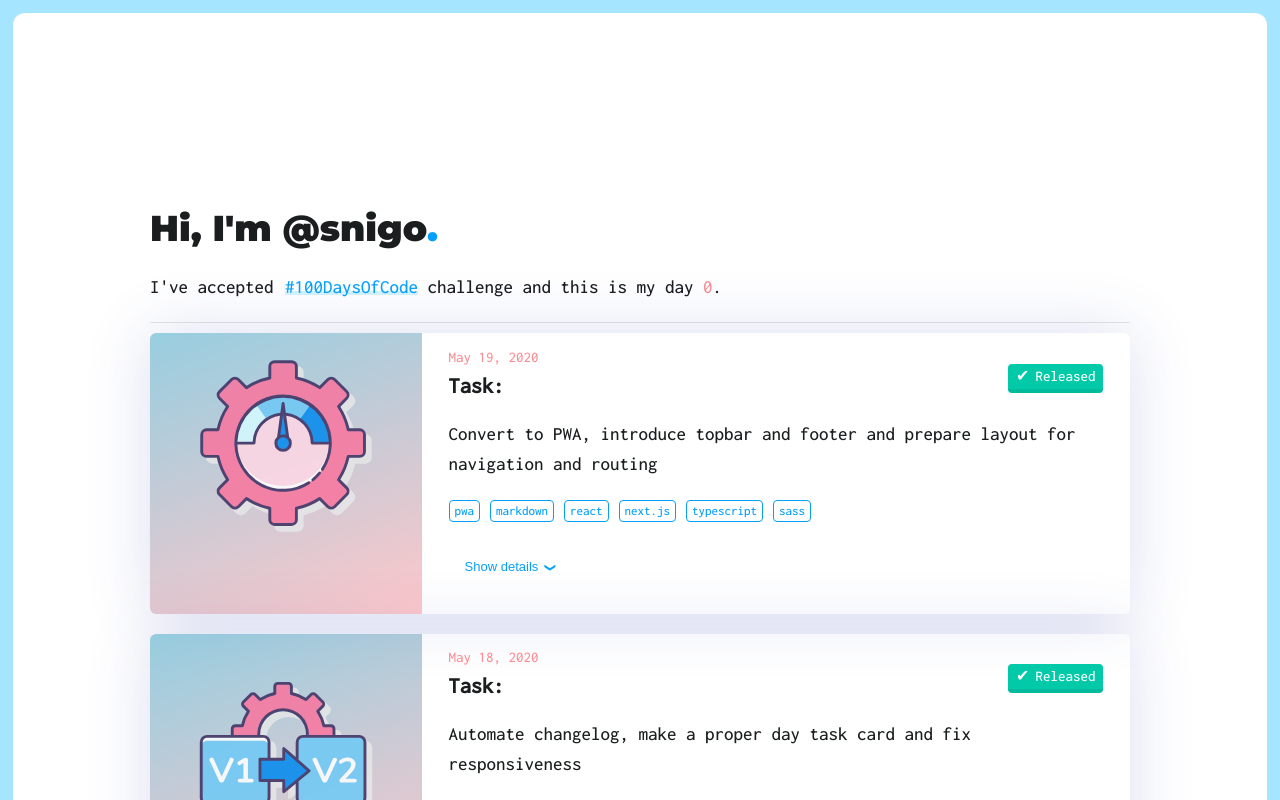
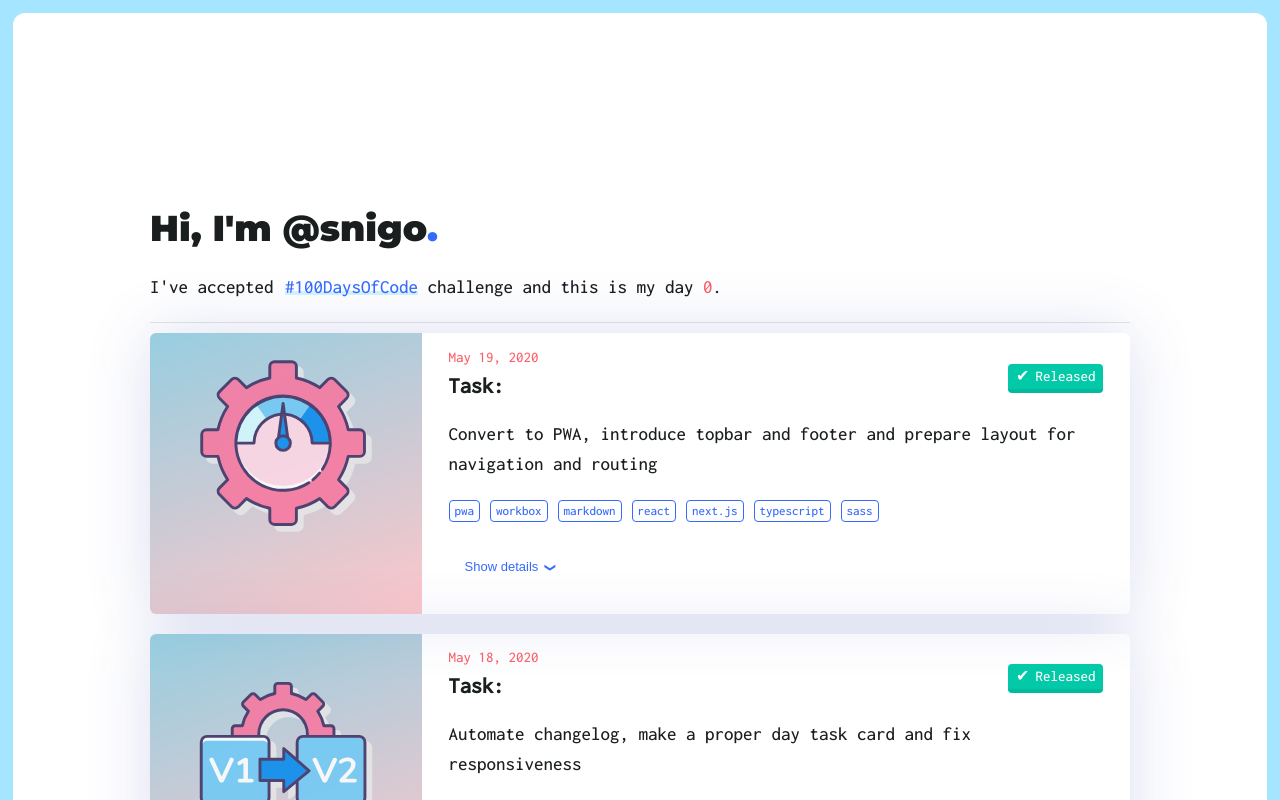
Before and after one commit to snigo/snigo-dev, a Next.js app: page / in a window 1280 px wide. Shown: the top 800 px of the page. Built offline with nearby package versions, Linux system fonts and the light colour scheme.

Commit message:
Increase contrast of interactive elements to comply with wcag recomendations

```diff
--- a/components/cards/task-card.module.scss
+++ b/components/cards/task-card.module.scss
@@ -197,13 +197,15 @@
   height: 0;
   max-height: 0;
   overflow: hidden;
-  transform: scale(0);
+  transform: scale(0.75);
+  opacity: 0;
 }
 
 .task-card-expand-section-show {
   height: auto;
   max-height: 1000vh;
   transform: scale(1);
+  opacity: 1;
 }
 
 .task-card-expand-section-tabs {
--- a/data/code-problems.json
+++ b/data/code-problems.json
@@ -84,6 +84,7 @@
       "featuredImage": "/images/tasks/079-speed.svg",
       "userStories": [
         "*As user*, I can use website offline",
+        "*As user*, I can use save website to home screen and use it as standalone app",
         "*As user*, I can use website on small screens with up to 272px minimum viewport width",
         "*As user*, I can see the ways to contact @snigo",
         "*As @snigo*, I can start developing, uploading and showcasing projects as of tomorrow"
@@ -110,6 +111,7 @@
       ],
       "technologies": [
         "pwa",
+        "workbox",
         "markdown",
         "react",
         "next.js",
--- a/styles/main.scss
+++ b/styles/main.scss
@@ -6,8 +6,8 @@
 
   --colors-blue-30: #a6e5ff;
   --colors-blue-80: #3f51b5;
-  --colors-blue-50: #06a0fc;
-  --colors-pink-40: #fc8f95;
+  --colors-blue-50: #356afd;
+  --colors-pink-40: #fb6068;
 
 }
 
```
